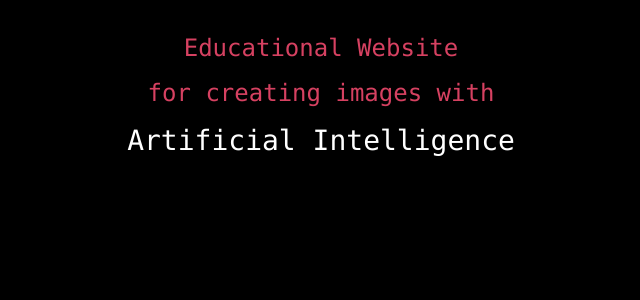
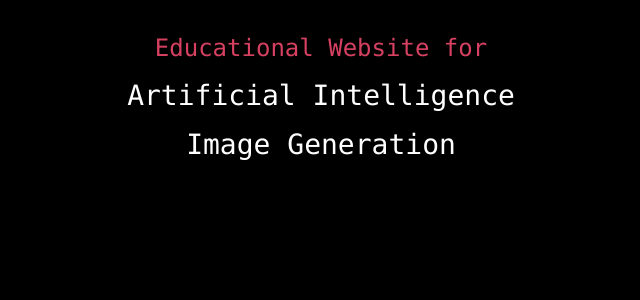
Before and after one commit to ferbcn/Flask-DallE, a Flask app: page /about in a window 1280 px wide. Shown: the part 56-356 px from the top of the page, without its empty margins (319-959 px from the left). Run offline with Flask 2, Linux system fonts and the light colour scheme; parts of the project's set-up code (start-up, migrations or seed data) failed here and were passed over; some libraries are stand-ins or nearby versions.

Commit message:
better about infos

```diff
--- a/main.py
+++ b/main.py
@@ -230,7 +230,15 @@ def about():
     except Exception as e:
         print(e)
         num_images = None
-    return render_template('about.html', num_images=num_images, user_auth=user_auth)
+    try:
+        num_images = FileContent.query.count()
+        last_image = FileContent.query.order_by(-FileContent.id).first()
+        total_images = last_image.id
+    except Exception as e:
+        print(e)
+        num_images = None
+        total_images = None
+    return render_template('about.html', num_images=num_images, total_images=total_images, user_auth=user_auth)
 
 
 @app.route('/login', methods=['POST', 'GET'])
@@ -256,7 +264,7 @@ def register():
 
     # user registration deactivated
     if request.method == 'POST':
-        flash("Not available!", 'alert')
+        flash("Sorry, registration is not available!", 'alert')
     """
         username = request.form['username']
         password = request.form['password']
--- a/templates/about.html
+++ b/templates/about.html
@@ -6,19 +6,25 @@
     <div id="image_child">
         <div class='image_field'>
             <h4>
-                <p>Educational Website</p>
-                <p>for creating images with</p>
+                <p>Educational Website for</p>
             </h4>
             <h3>
                 <p>Artificial Intelligence</p>
+                <p>Image Generation</p>
             </h3>
             <br>
             {% if num_images %}
             <h4>
-                Total images in DB:
+                Images in DB:
             </h4>
             <h3>
                 {{ num_images }}
+            </h3>
+            <h4>
+                Total images created:
+            </h4>
+            <h3>
+                {{ total_images }}
             </h3>
             {% endif %}
         </div>
```
